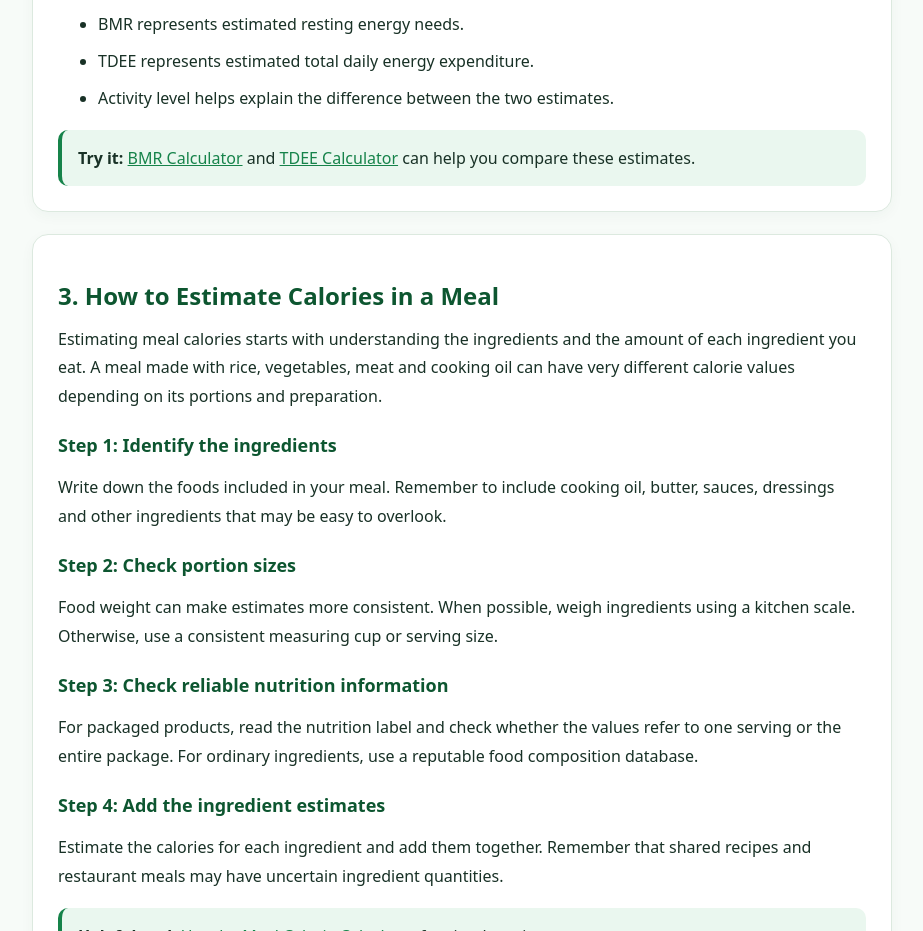
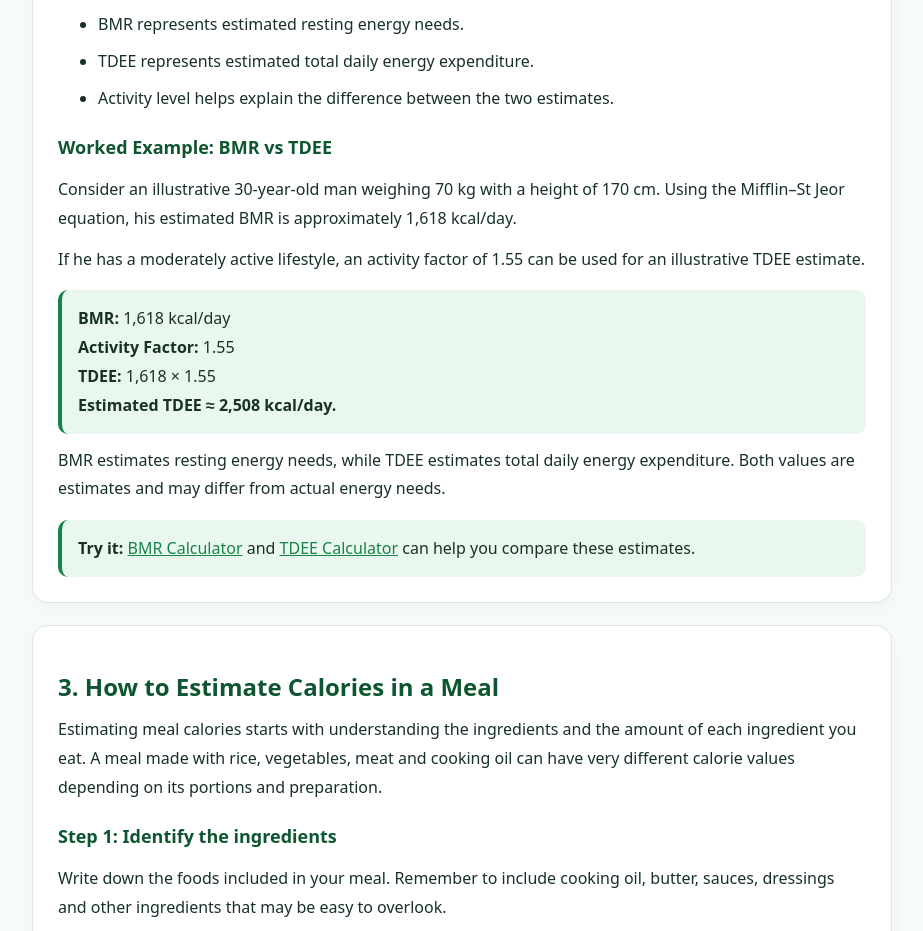
Before and after one commit to ehtesham8958873-ops/caloriewise-ai, a plain HTML site: page guides.html in a window 1280 px wide. Shown: the part 2120-3051 px from the top of the page, without its empty margins (178-1101 px from the left). Drawn offline with Linux system fonts and the light colour scheme.

Commit message:
Add BMR vs TDEE worked example to guides.html
Added a worked example comparing BMR and TDEE with calculations.

```diff
--- a/guides.html
+++ b/guides.html
@@ -313,7 +313,34 @@ generally produces a higher estimate than a sedentary routine.
 <li>TDEE represents estimated total daily energy expenditure.</li>
 <li>Activity level helps explain the difference between the two estimates.</li>
 </ul>
+<h3>Worked Example: BMR vs TDEE</h3>
 
+<p>
+Consider an illustrative 30-year-old man weighing 70 kg
+with a height of 170 cm. Using the Mifflin–St Jeor equation,
+his estimated BMR is approximately 1,618 kcal/day.
+</p>
+
+<p>
+If he has a moderately active lifestyle, an activity
+factor of 1.55 can be used for an illustrative TDEE estimate.
+</p>
+
+<div class="tip">
+<strong>BMR:</strong> 1,618 kcal/day
+<br>
+<strong>Activity Factor:</strong> 1.55
+<br>
+<strong>TDEE:</strong> 1,618 × 1.55
+<br>
+<strong>Estimated TDEE ≈ 2,508 kcal/day.</strong>
+</div>
+
+<p>
+BMR estimates resting energy needs, while TDEE estimates
+total daily energy expenditure. Both values are estimates
+and may differ from actual energy needs.
+</p>
 <div class="tip">
 <strong>Try it:</strong>
 <a href="https://caloriewise-ai.pages.dev/#bmr-calculator">BMR Calculator</a>
```
